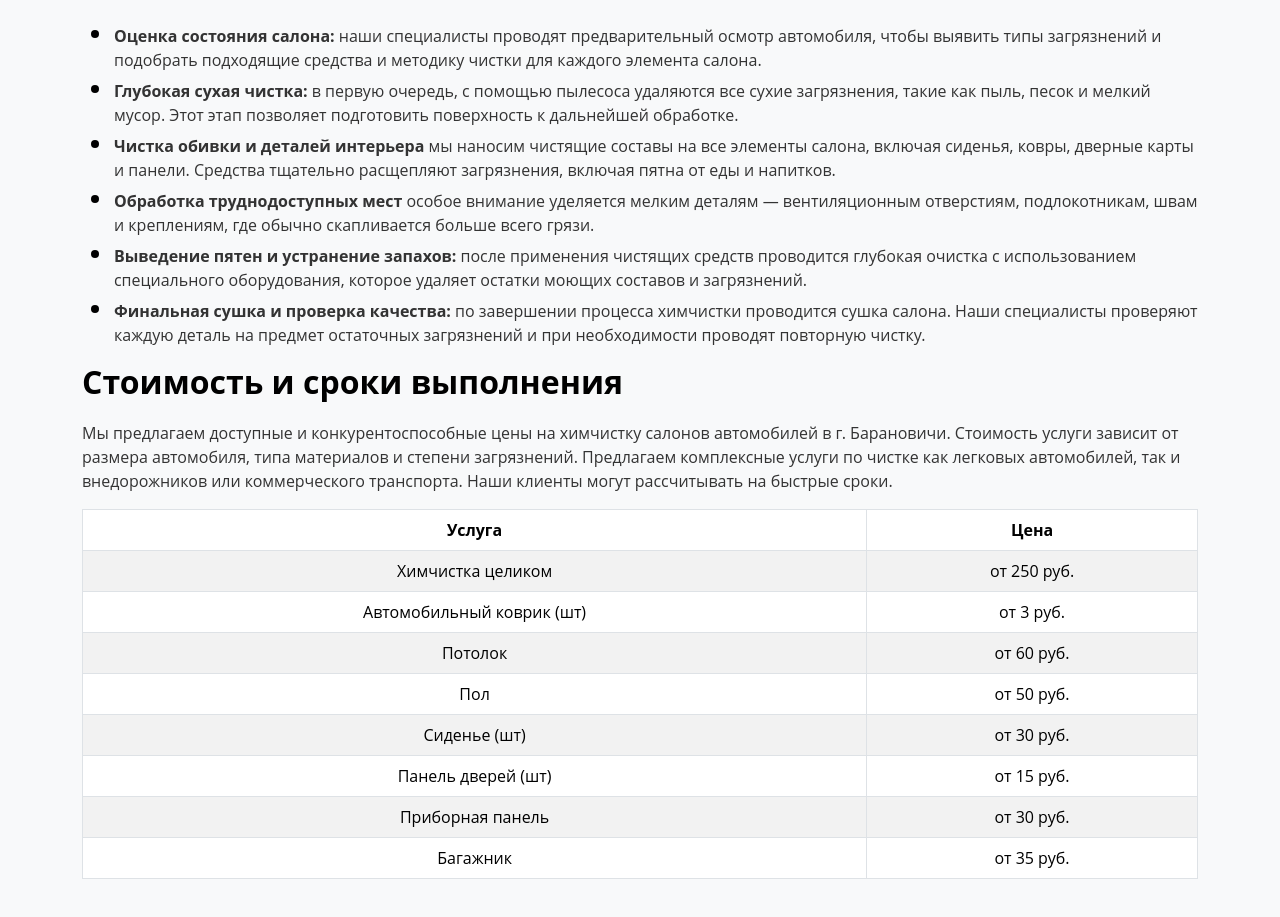
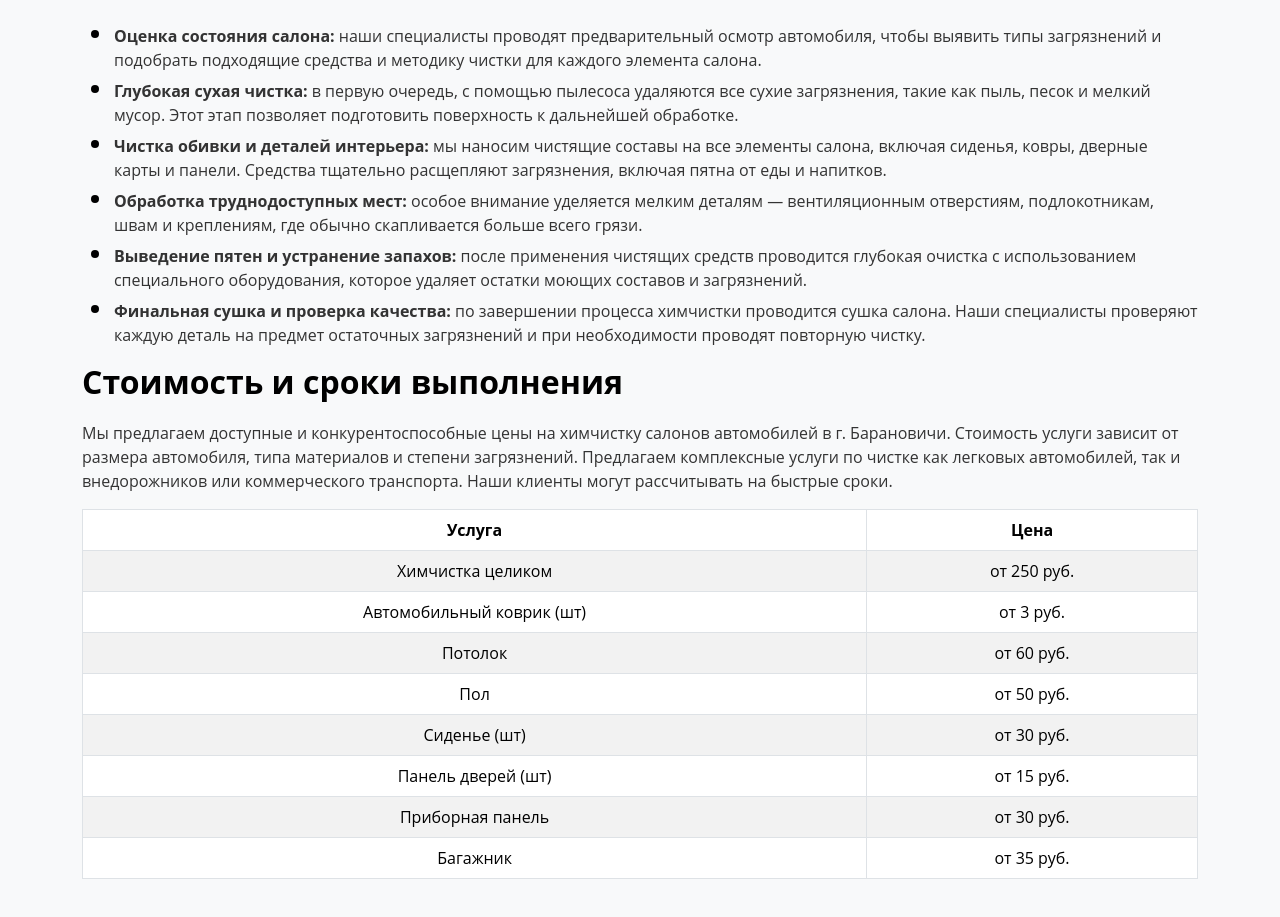
Before and after one commit to artpetrovski/demiko, a plain HTML site: page cars.html in a window 1280 px wide. Shown: the part 1642-2559 px from the top of the page. Drawn offline with nearby package versions, Linux system fonts and the light colour scheme.

Commit message:
Update cars.html

```diff
--- a/cars.html
+++ b/cars.html
@@ -158,10 +158,10 @@
                 <li><strong>Глубокая сухая чистка: </strong> в первую очередь, с помощью пылесоса удаляются все сухие
                     загрязнения, такие как пыль, песок и мелкий мусор. Этот этап позволяет подготовить поверхность к
                     дальнейшей обработке.</li>
-                <li><strong>Чистка обивки и деталей интерьера</strong> мы наносим чистящие составы на все элементы
+                <li><strong>Чистка обивки и деталей интерьера:</strong> мы наносим чистящие составы на все элементы
                     салона, включая сиденья, ковры, дверные карты и панели. Средства тщательно расщепляют загрязнения,
                     включая пятна от еды и напитков.</li>
-                <li><strong>Обработка труднодоступных мест</strong> особое внимание уделяется мелким деталям —
+                <li><strong>Обработка труднодоступных мест:</strong> особое внимание уделяется мелким деталям —
                     вентиляционным отверстиям, подлокотникам, швам и креплениям, где обычно скапливается больше всего
                     грязи.</li>
                 <li><strong>Выведение пятен и устранение запахов: </strong> после применения чистящих средств проводится
```
